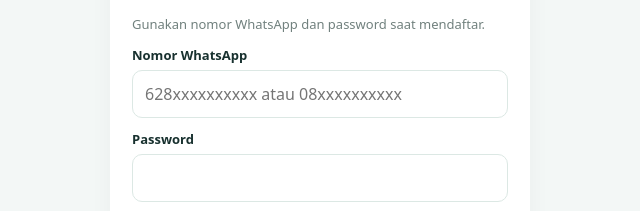
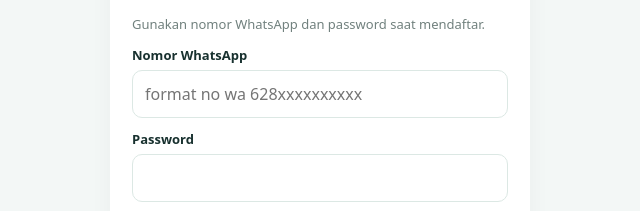
Before and after one commit to puguhjogja/freedom, a plain HTML site: page penjual.html in a window 1280 px wide. Shown: the part 208-419 px from the top of the page, 320-960 px from the left. Drawn offline with Linux system fonts and the light colour scheme.

Commit message:
Update penjual.html

```diff
--- a/penjual.html
+++ b/penjual.html
@@ -16,7 +16,7 @@
     <h2>Login Penjual</h2>
     <p class="muted">Gunakan nomor WhatsApp dan password saat mendaftar.</p>
     <form onsubmit="event.preventDefault();login()">
-      <div class="field"><label>Nomor WhatsApp</label><input id="phone" inputmode="tel" placeholder="628xxxxxxxxxx atau 08xxxxxxxxxx" required></div>
+      <div class="field"><label>Nomor WhatsApp</label><input id="phone" inputmode="tel" placeholder="format no wa 628xxxxxxxxxx" required></div>
       <div class="field"><label>Password</label><input id="password" type="password" required></div>
       <button type="submit" class="btn" id="loginBtn" style="width:100%">Masuk ke Portal</button>
     </form>
```
